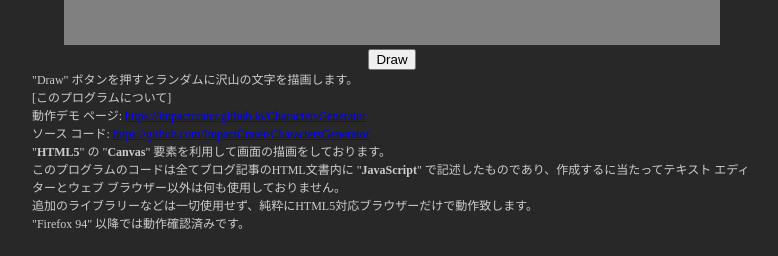
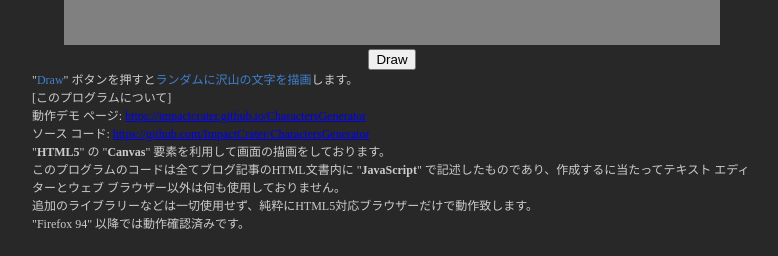
Before and after one commit to ImpactCrater/CharactersGenerator, a plain HTML site: page index.html in a window 1280 px wide. Shown: the part 619-875 px from the top of the page, without its empty margins (248-1026 px from the left). Drawn offline with Linux system fonts and the light colour scheme.

Commit message:
Update index.html

```diff
--- a/index.html
+++ b/index.html
@@ -20,7 +20,7 @@ span.inlineBlock
 </div>
 
 <div id="description1" style="text-align: left; max-width: 720px; margin: 0 auto; font-size: 75%">
-"Draw" ボタンを押すとランダムに沢山の文字を描画します。
+"<span style="color:#4080CE;">Draw</span>" ボタンを押すと<span style="color:#4080CE;">ランダムに沢山の文字を描画</span>します。
 <br />
 [このプログラムについて]<br />
 動作デモ ページ: <a href="https://impactcrater.github.io/CharactersGenerator" target="_blank">https://impactcrater.github.io/CharactersGenerator</a>
```
